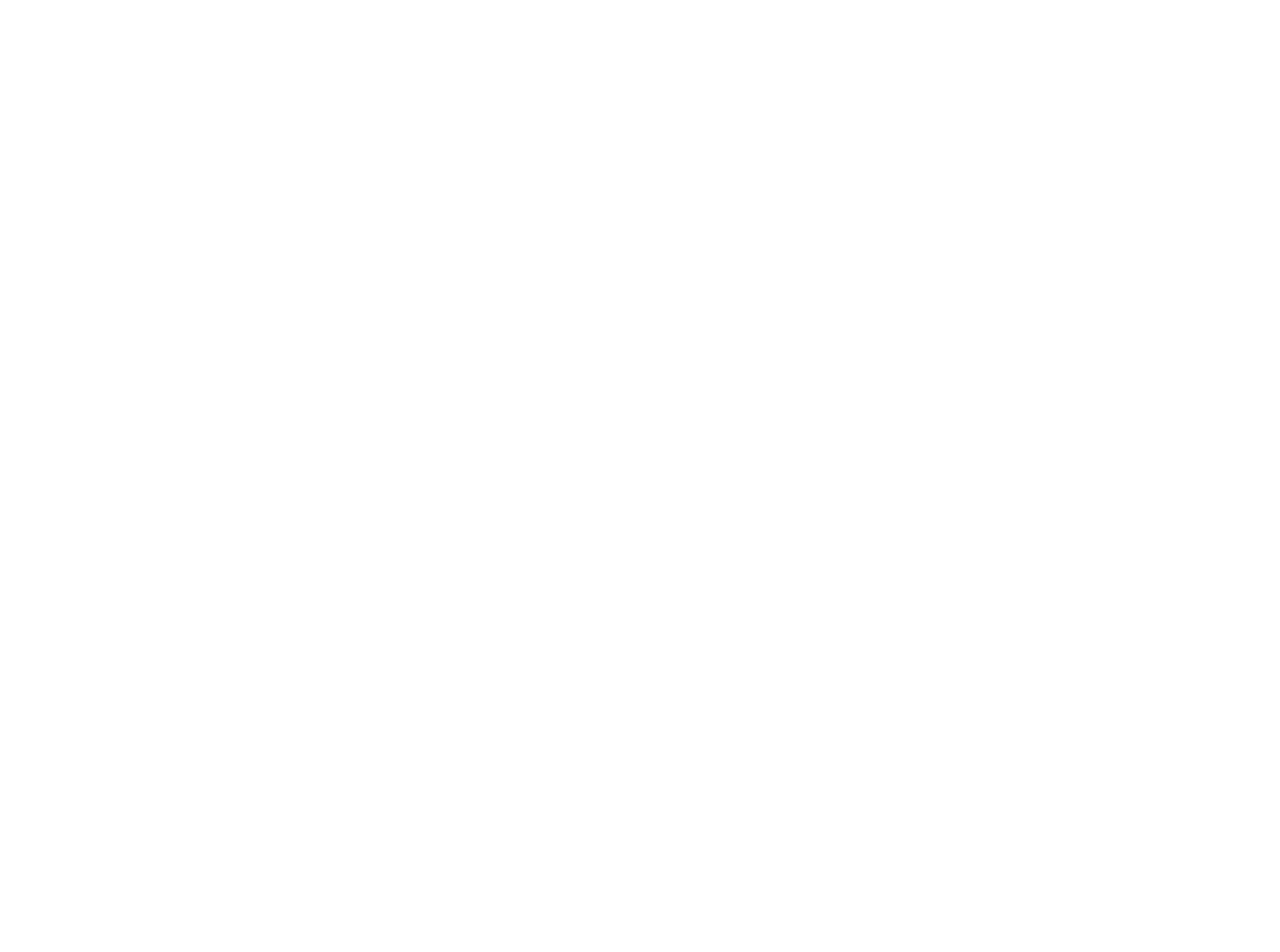
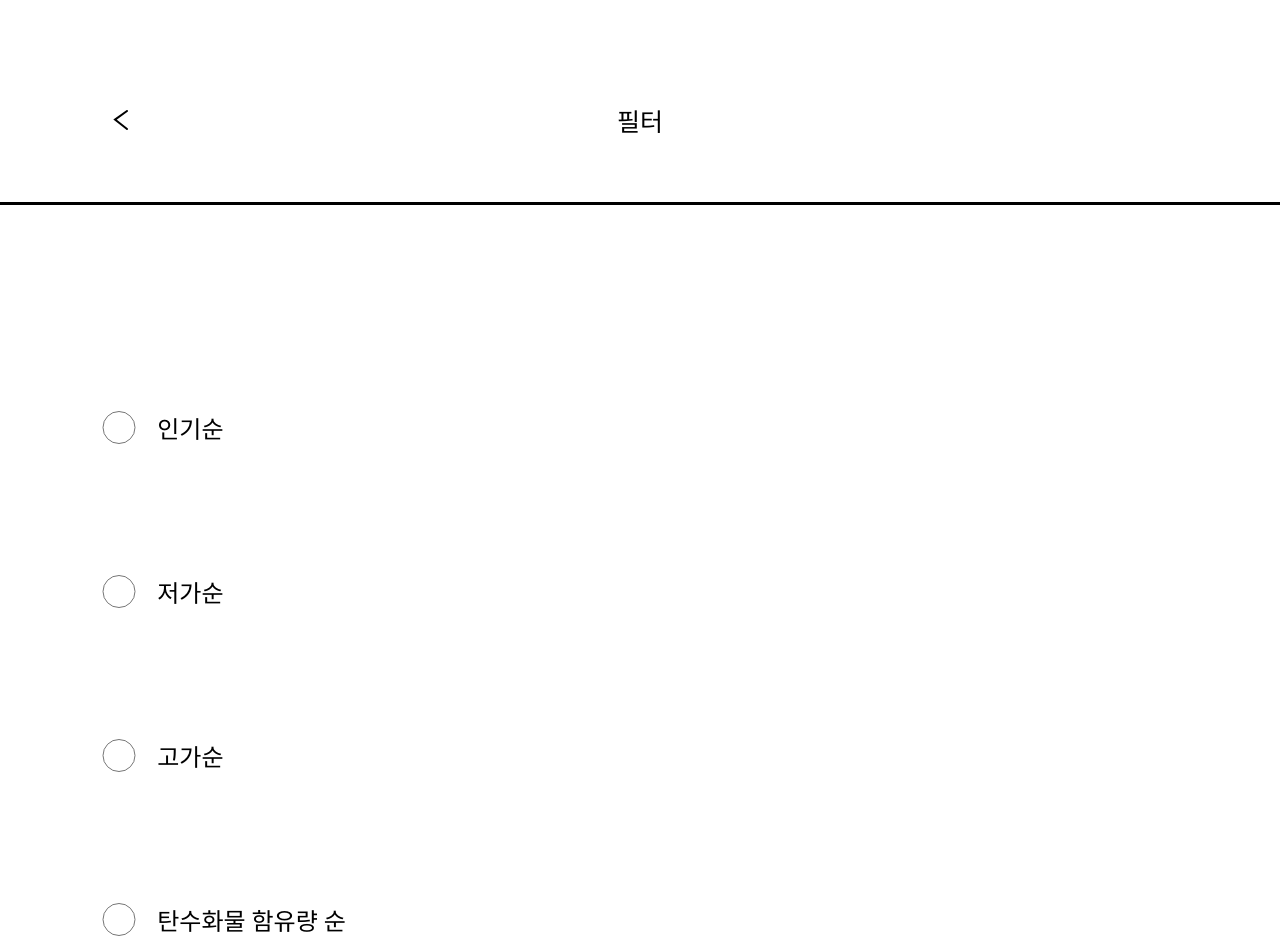
Before and after one commit to winterHomeWork/Frontend, a React (Create React App) app: page /Filter in a window 1280 px wide. Before the commit this address had no page. Shown: the top 952 px of the page. Before the commit the page ends 800 px from the top, so only its background shows below. Built offline with nearby package versions, Linux system fonts and the light colour scheme.

Commit message:
Add : fliter

```diff
--- a/src/App.tsx
+++ b/src/App.tsx
@@ -4,6 +4,7 @@
 import Login from "pages/Login";
 import Loading from "pages/Loading";
 import Main from "pages/main";
+import Filter from "pages/Filter";
 
 function App() {
   return (
@@ -12,6 +13,7 @@
         <Route path="/" element={<Loading />} />
         <Route path="/login" element={<Login />} />
         <Route path="/Main" element={<Main />} />
+        <Route path="/Filter" element={<Filter />} />
       </Routes>
     </Router>
   );
--- /dev/null
+++ b/src/pages/Filter/index.tsx
@@ -0,0 +1,44 @@
+import * as S from "./style";
+import { useNavigate } from "react-router-dom";
+import back from "assets/back.svg";
+
+const Filter = () => {
+  return (
+    <>
+      <S.FilterLayout>
+        <S.FilterHeader>
+          <S.BackImg src={back} />
+          <S.Title>필터</S.Title>
+        </S.FilterHeader>
+      </S.FilterLayout>
+      <S.Filter>
+        <S.FilterBox>
+          <S.PopularInput type="radio" />
+          <S.Text>인기순</S.Text>
+        </S.FilterBox>
+        <S.FilterBox>
+          <S.CheapInput type="radio" />
+          <S.Text>저가순</S.Text>
+        </S.FilterBox>
+        <S.FilterBox>
+          <S.ExpenInput type="radio" />
+          <S.Text>고가순</S.Text>
+        </S.FilterBox>
+        <S.FilterBox>
+          <S.TanInput type="radio" />
+          <S.Text>탄수화물 함유량 순</S.Text>
+        </S.FilterBox>
+        <S.FilterBox>
+          <S.JibangInput type="radio" />
+          <S.Text>지방 함유량 순</S.Text>
+        </S.FilterBox>
+        <S.FilterBox>
+          <S.SugarInput type="radio" />
+          <S.Text>당류 낮은 순</S.Text>
+        </S.FilterBox>
+      </S.Filter>
+    </>
+  );
+};
+
+export default Filter;
--- /dev/null
+++ b/src/pages/Filter/style.ts
@@ -0,0 +1,83 @@
+import styled from "styled-components";
+
+export const FilterLayout = styled.div`
+  display: flex;
+  align-items: center;
+  justify-content: center;
+  border-bottom: solid;
+  margin-bottom: 8%;
+`;
+
+export const FilterHeader = styled.div`
+  display: flex;
+  align-items: center;
+  margin: 8% 0 5% 0;
+`;
+
+export const BackImg = styled.img`
+  display: flex;
+  position: absolute;
+  right: 90%;
+`;
+
+export const Title = styled.p`
+  display: flex;
+  color: #000;
+  font-family: Pretendard;
+  font-size: 25px;
+  font-weight: 400;
+`;
+
+export const Filter = styled.div`
+  display: flex;
+  flex-direction: column;
+  align-items: center;
+  padding: 8%;
+`;
+
+export const FilterBox = styled.label`
+  display: flex;
+  align-items: center;
+  width: 100%;
+  margin-bottom: 12%;
+`;
+
+export const Text = styled.p`
+  display: flex;
+  justify-content: center;
+  color: #000;
+  font-family: Pretendard;
+  font-size: 24px;
+  font-weight: 400;
+  margin-left: 2%;
+`;
+
+export const PopularInput = styled.input`
+  width: 2.5em;
+  height: 2.5em;
+`;
+
+export const CheapInput = styled.input`
+  width: 2.5em;
+  height: 2.5em;
+`;
+
+export const ExpenInput = styled.input`
+  width: 2.5em;
+  height: 2.5em;
+`;
+
+export const TanInput = styled.input`
+  width: 2.5em;
+  height: 2.5em;
+`;
+
+export const JibangInput = styled.input`
+  width: 2.5em;
+  height: 2.5em;
+`;
+
+export const SugarInput = styled.input`
+  width: 2.5em;
+  height: 2.5em;
+`;
--- a/src/pages/main/index.tsx
+++ b/src/pages/main/index.tsx
@@ -4,7 +4,8 @@
 import search from "assets/search.svg";
 import food from "assets/tomato.jpg";
 import { useNavigate } from "react-router-dom";
-function Main() {
+
+const Main = () => {
   const data = jsonData;
   const navigate = useNavigate();
   return (
@@ -13,7 +14,7 @@
         <S.MainLayout>
           <S.LogoImg src={nudia}></S.LogoImg>
           <S.SearchBox>
-            <S.Input onClick={() => navigate(`/search`)} />
+            <S.Input onClick={() => navigate(`/Filter`)} />
             <S.Search src={search} />
           </S.SearchBox>
         </S.MainLayout>
@@ -35,5 +36,5 @@
       </S.MainPost>
     </>
   );
-}
+};
 export default Main;
```
Also changed, not shown: src/assets/back.svg (added).
